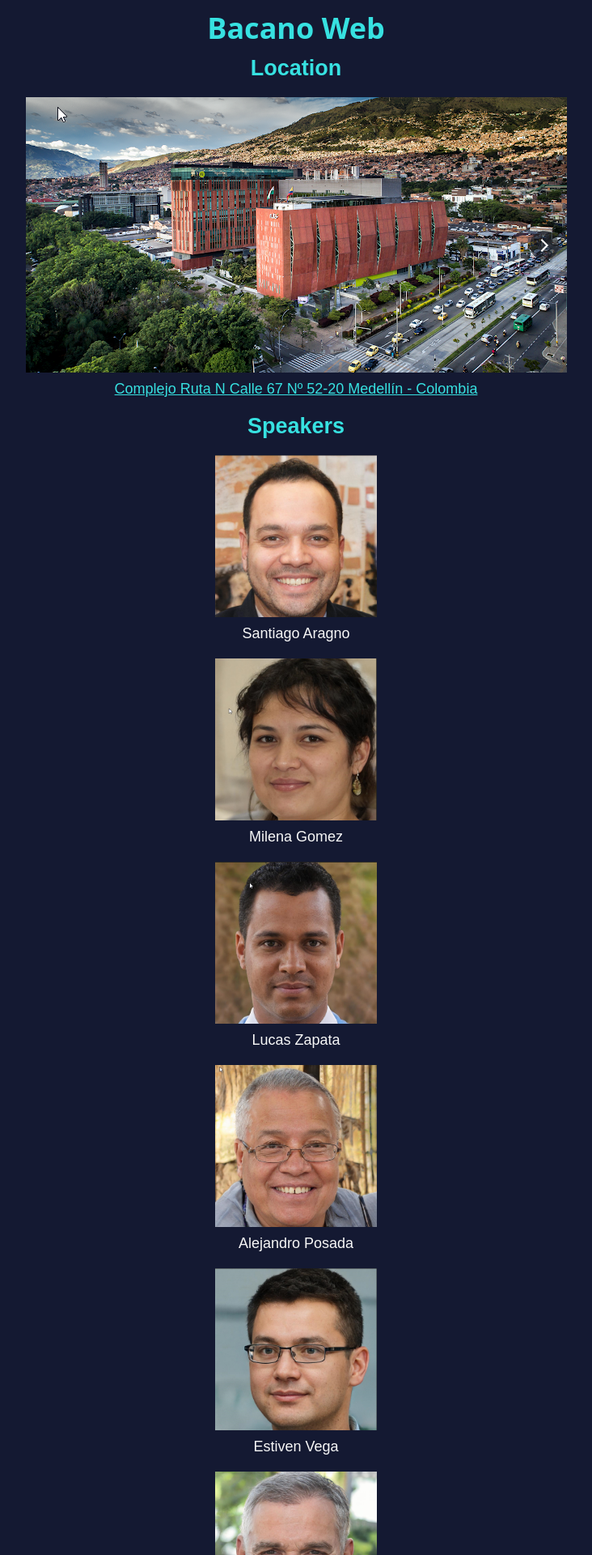
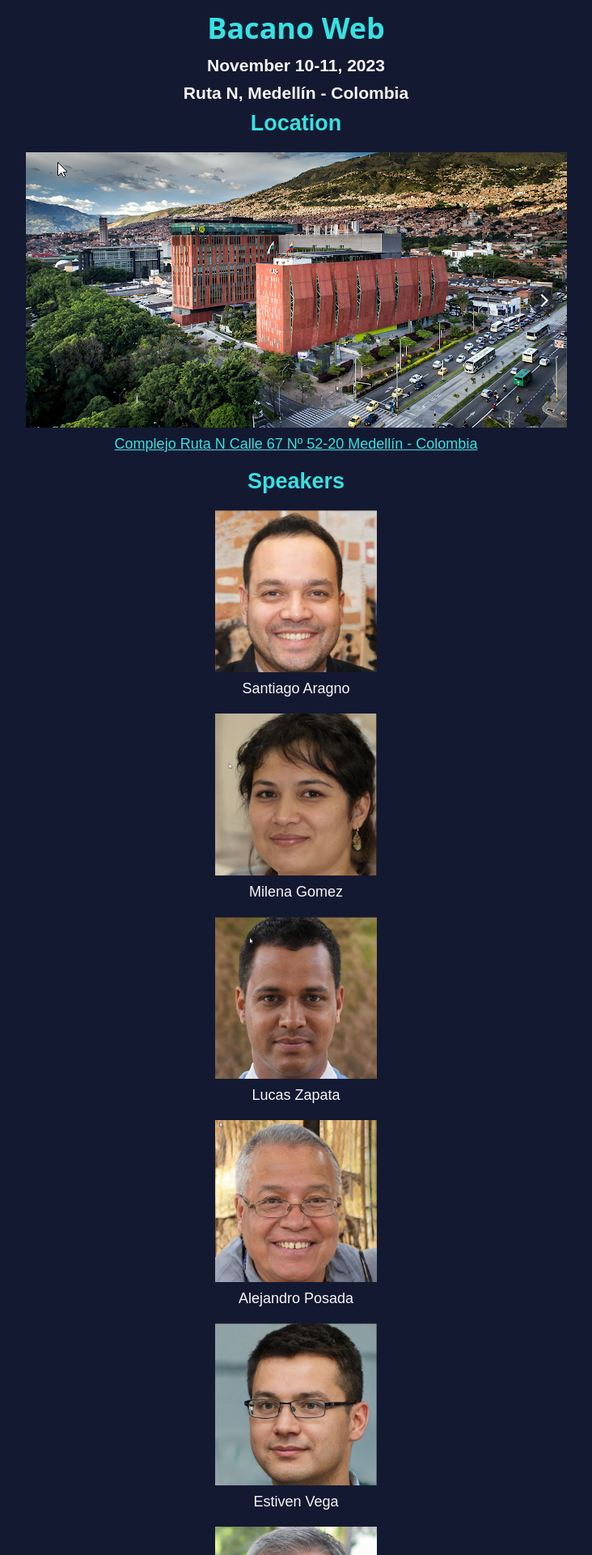
Before and after one commit to gothamgo/bweb, a Jekyll site: the page built from index.html, in a window 1280 px wide. Shown: the top 1920 px of the page at 81% size, without its empty margins (274-1006 px from the left). Built offline with Jekyll 4.4.1, drawn with Linux system fonts in a browser that asks for light colours.

Commit message:
Update index.html

```diff
--- a/index.html
+++ b/index.html
@@ -12,6 +12,11 @@ h1 {
 h2 {
   text-align: center;
   margin: 20px;
+}
+
+h3 {
+  text-align: center;
+  margin: 10px;
 }
 
 p {
@@ -46,6 +51,8 @@ div.speaker img {
 </style>
 
 <h1>Bacano Web</h1>
+<h3>November 10-11, 2023</h3>
+<h3>Ruta N, Medellín - Colombia</h3>
 
 <h2>Location</h2>
 
```
